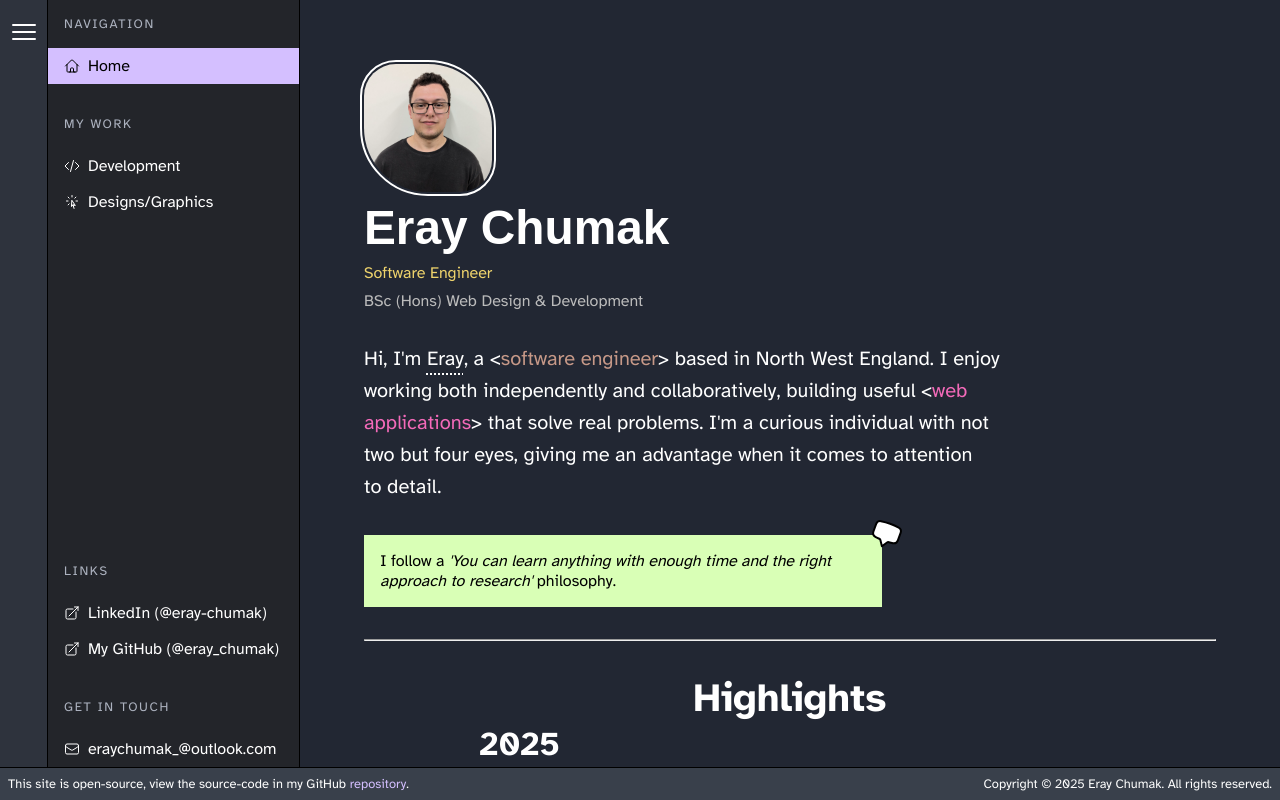
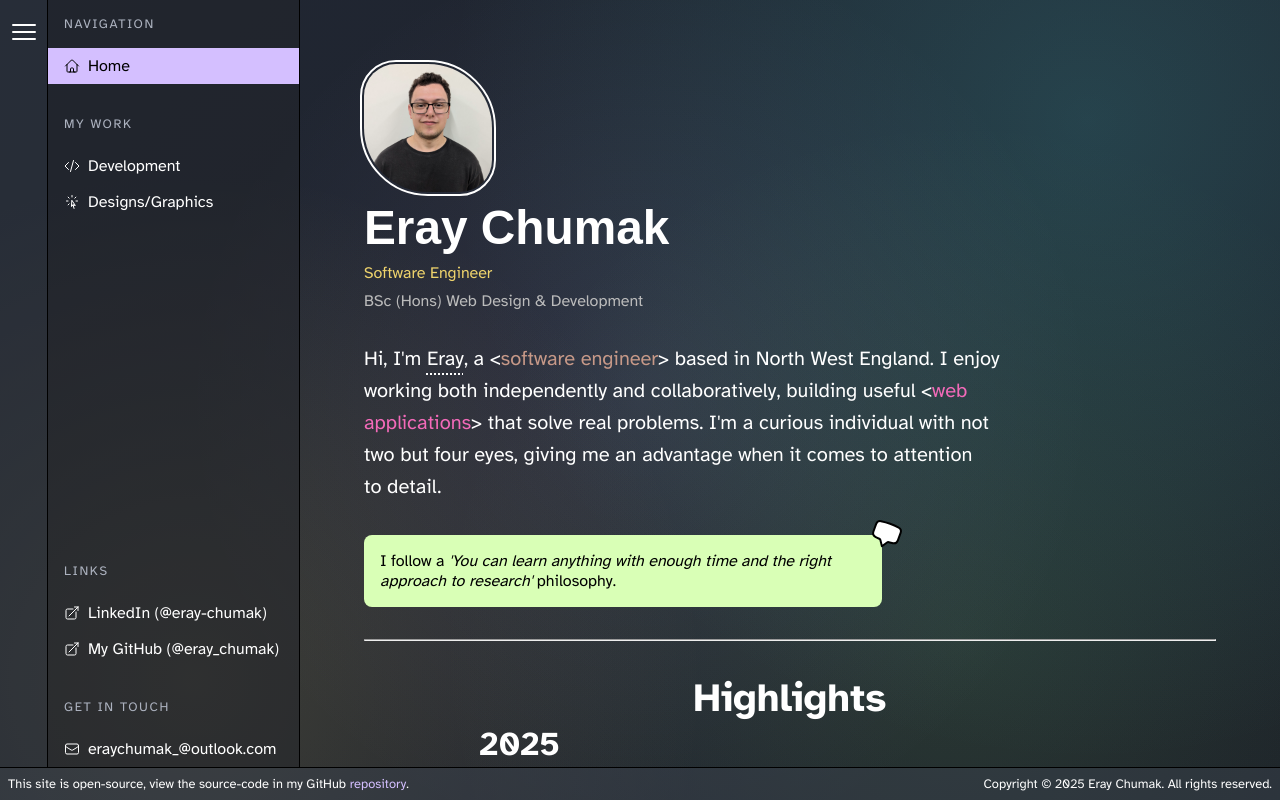
Before and after one commit to eraychumak/portfolio, a Next.js app: page / in a window 1280 px wide. Built offline with nearby package versions, Linux system fonts and the light colour scheme; a web font is replaced by a local one.

Commit message:
feat: add a bit of opacity everywhere

```diff
--- a/src/_components/Footer.module.css
+++ b/src/_components/Footer.module.css
@@ -7,7 +7,7 @@
   justify-content: space-between;
   align-items: center;
   border-top: solid .1rem #000;
-  background: #39404B;
+  background: #39404B88;
   padding: .5rem;
   font-size: .8rem;
 }
--- a/src/_components/Sidebar.module.css
+++ b/src/_components/Sidebar.module.css
@@ -12,7 +12,7 @@
   display: flex;
   flex-direction: column;
   align-items: center;
-  background: #2E333D;
+  background: #2E333D88;
   border-right: solid .1rem #000;
 }
 
@@ -54,7 +54,7 @@
   display: flex;
   gap: 1rem;
   flex-direction: column;
-  background: #23252A;
+  background: #23252A88;
 }
 
 .nav .tag {
@@ -96,10 +96,6 @@
   color: #000;
 }
 
-.cta {
-  /* color: #EED36C !important; */
-}
-
 @media only screen and (min-width: 1000px) {
   .container {
     max-width: 300px;
--- a/src/_components/Timeline.module.css
+++ b/src/_components/Timeline.module.css
@@ -19,10 +19,10 @@
   display: flex;
   flex-direction: column;
   gap: .5rem;
-  background: #1B1F28;
+  background: #1B1F2888;
   border-radius: .5rem;
   padding: 1rem;
-  border: 1px solid #ffffff55;
+  border: 1px solid #ffffff88;
 }
 
 .event img {
--- a/src/app/globals.css
+++ b/src/app/globals.css
@@ -22,7 +22,12 @@ body {
   font-weight: normal;
   text-wrap: pretty;
   color: #fff;
-  background-color: #222733;
+  background:
+    radial-gradient(circle at 15% 85%, #eed36c26 0%, transparent 40%),
+    radial-gradient(circle at 85% 15%, #49c6cc33 0%, transparent 50%),
+    radial-gradient(circle at 50% 50%, #d4bfff1a 0%, transparent 60%),
+    radial-gradient(circle at 75% 80%, #87de751f 0%, transparent 45%),
+    linear-gradient(135deg, #212733 0%, #1B1F28 100%);
 }
 
 main {
--- a/src/app/page.module.css
+++ b/src/app/page.module.css
@@ -71,6 +71,7 @@
   color: #000;
   padding: 1rem;
   position: relative;
+  border-radius: .5rem;
 }
 
 .quote svg {
```
